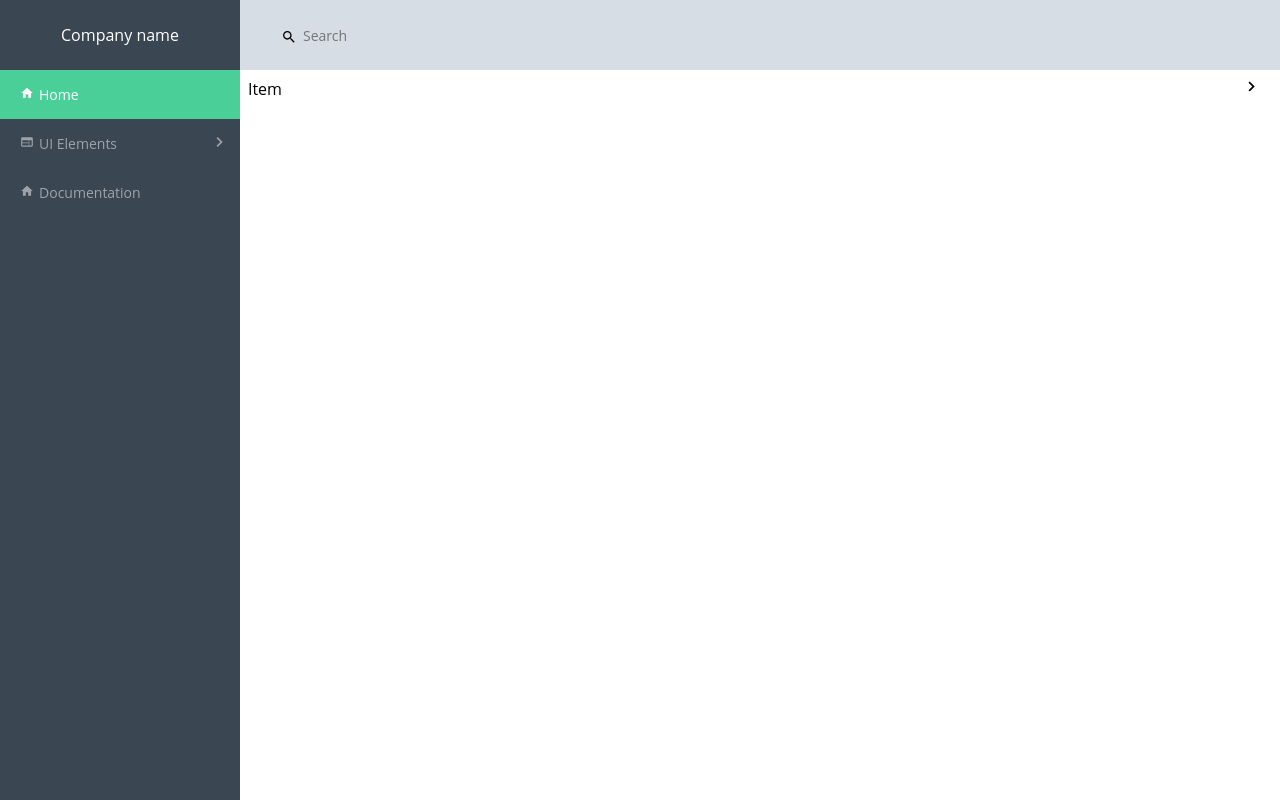
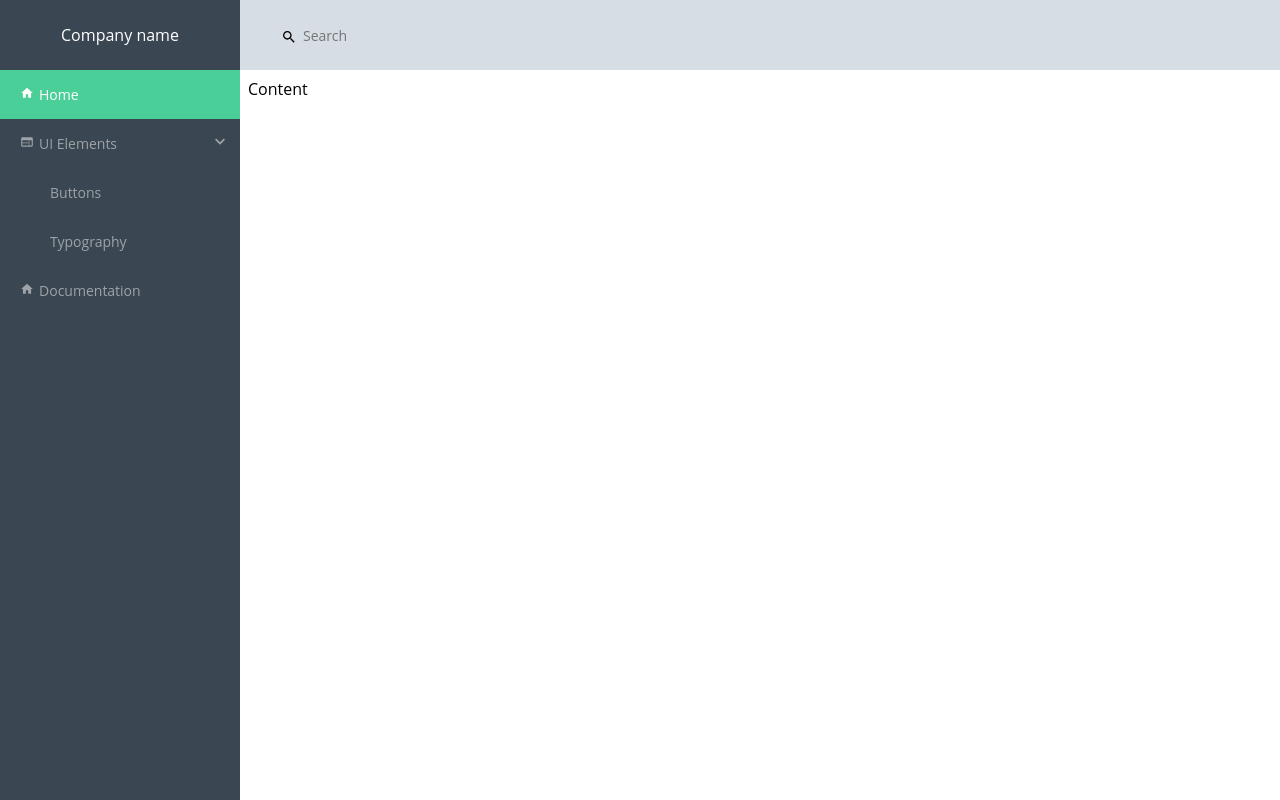
Before and after one commit to antonBogomil/dashboard-template, a React app: page / in a window 1280 px wide. Built offline with nearby package versions, Linux system fonts and the light colour scheme.

Commit message:
collpse component add some props

```diff
--- a/src/components/Menu.js
+++ b/src/components/Menu.js
@@ -38,7 +38,7 @@ const MenuItem = ({item, depth, history}) => {
 
         <li className={`menu-item ${openClass}`}>
             {item.nested ?
-                <Collapse>
+                <Collapse defaultOpen={true}>
                     <CollapseItem>
                         <a>
                             {item.icon && <span className='icon'>{getIcons(item.icon)}</span>}
--- a/src/components/page/PageElements.js
+++ b/src/components/page/PageElements.js
@@ -3,17 +3,7 @@ import {CollapseContent,Collapse, CollapseItem} from "../../library/collapse/Col
 
 const PageElements = () => {
     return (
-        <Collapse>
-            <CollapseItem>Item</CollapseItem>
-            <CollapseContent>
-                <ul>
-                    <li>1</li>
-                    <li>2</li>
-                    <li>3</li>
-                    <li>4</li>
-                </ul>
-            </CollapseContent>
-        </Collapse>
+        <div>Content</div>
     );
 };
 
--- a/src/library/collapse/Collapse.js
+++ b/src/library/collapse/Collapse.js
@@ -1,25 +1,36 @@
 import React, {useState, useRef} from 'react';
+import PropTypes from 'prop-types';
 import './collapse.scss'
 import getIcons from "../../utils/getIcons";
 import {ICONS} from "../../constants";
 
-export const Collapse = ({children}) => {
-    const [open, setOpen] = useState(false);
+export const Collapse = ({children,onChange,defaultOpen=false}) => {
+    const [open, setOpen] = useState(defaultOpen);
+    console.log(open);
+
     return (
-        <div className='collapse-panel'>
+        <div className={`collapse-panel ${open ? 'open': ''}`}>
             {React.Children.map(children, child => {
-                return React.cloneElement(child, {open, setOpen})
+                return React.cloneElement(child, {open, setOpen,onChange})
             })}
         </div>
     );
 };
+
+Collapse.propTypes = {
+    children: PropTypes.array.isRequired,
+    onChange: PropTypes.func,
+};
+
+
 export const CollapseItem = (props) => {
     const li = useRef();
-    const {setOpen, open} = props;
+    const {setOpen, open,onChange} = props;
     return (
         <div className='collapse-item'
              onClick={(e) => {
-                 handleClick(e, setOpen, open)
+                 onChange && onChange({open: open});
+                 handleClick(e, setOpen, open);
              }}
         >
             {props.children}
--- a/src/library/collapse/collapse.scss
+++ b/src/library/collapse/collapse.scss
@@ -1,3 +1,6 @@
+.collapse-panel.open .collapse-content{
+  max-height: 100%;
+}
 .collapse-content{
   transition: max-height .2s ease-in-out;
   max-height: 0;
```
